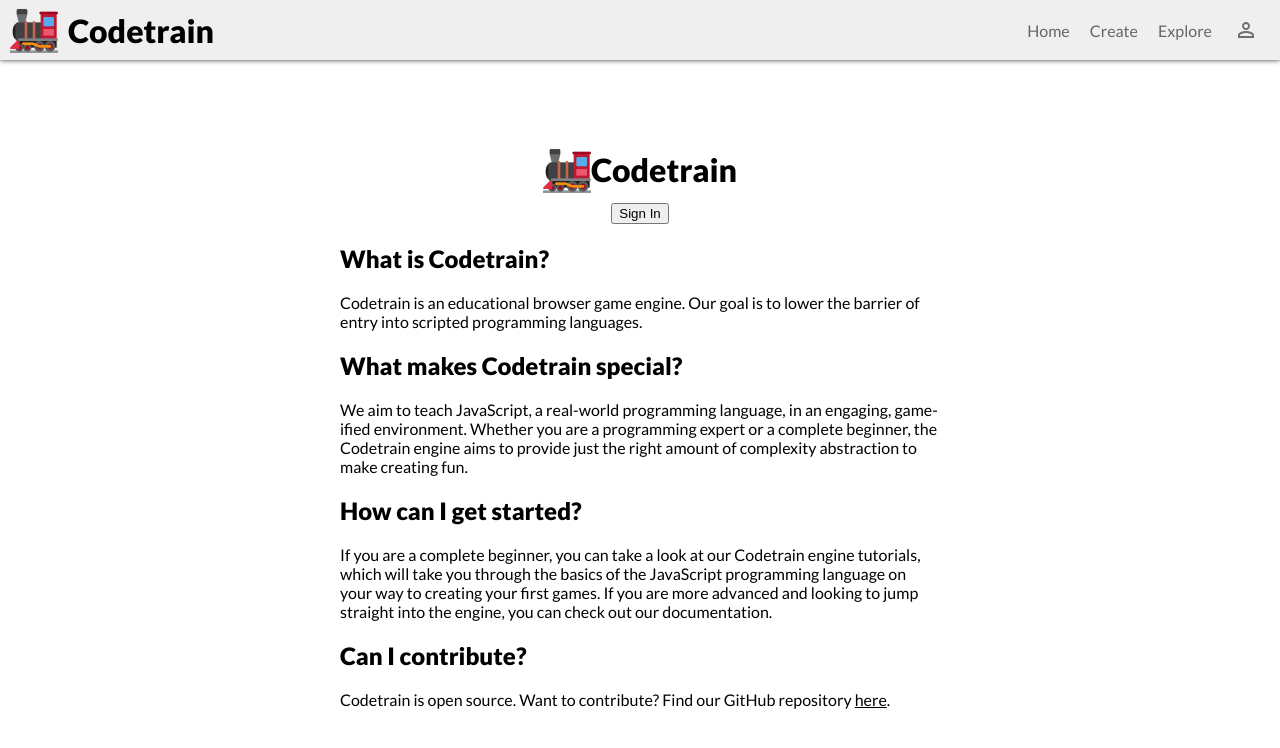
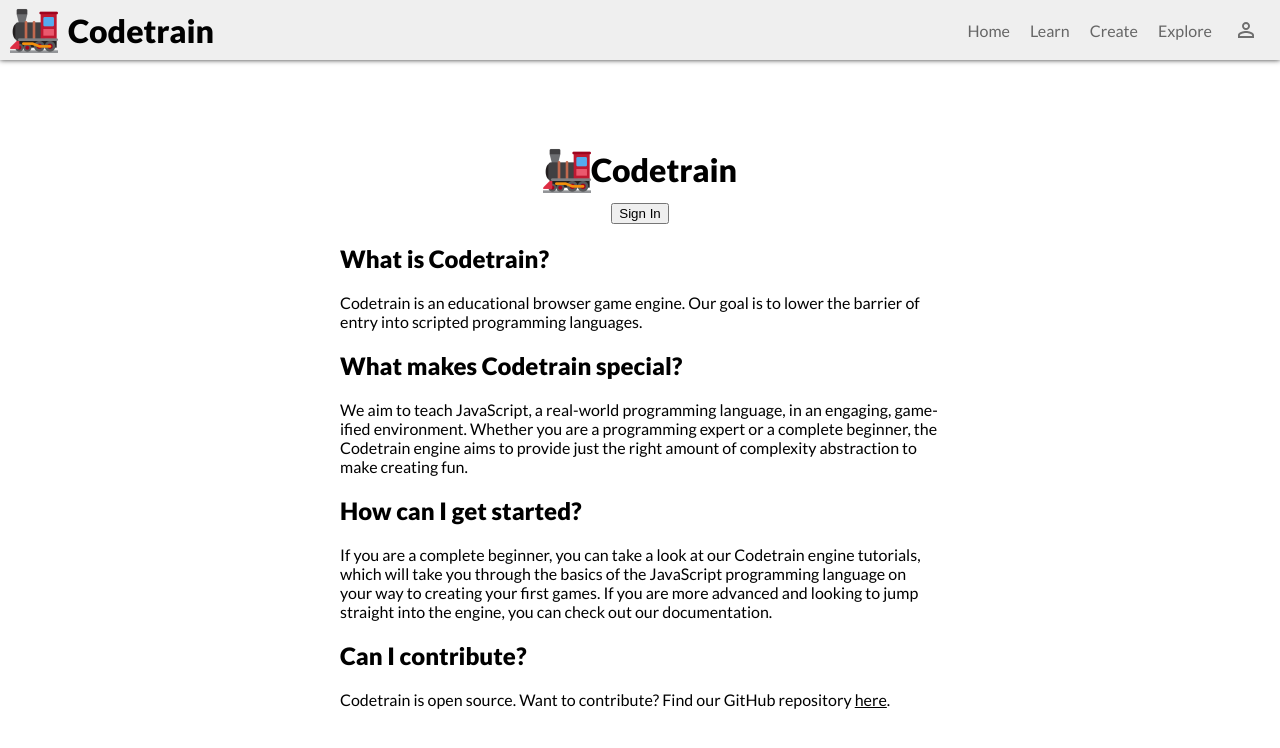
Before and after one commit to LearnCodeOrg/codetrain, a Next.js app: page / in a window 1280 px wide. Shown: the top 748 px of the page. Built offline with nearby package versions, Linux system fonts and the light colour scheme; no server answers.

Commit message:
Improve link styling.

```diff
--- a/components/Header.js
+++ b/components/Header.js
@@ -27,6 +27,9 @@ export default function Header() {
       <Link href="/">
         <a className={styles.link}>Home</a>
       </Link>
+      <Link href="/learn">
+        <a className={styles.link}>Learn</a>
+      </Link>
       <Link href="/create">
         <a className={styles.link}>Create</a>
       </Link>
--- a/pages/learn.js
+++ b/pages/learn.js
@@ -34,7 +34,7 @@ export default function Learn(props) {
         }
       </div>
       <Link href="/next">
-        <a>What&apos;s next?</a>
+        <a className="link">What&apos;s next?</a>
       </Link>
     </div>
   );
--- a/styles/pages/Learn.module.css
+++ b/styles/pages/Learn.module.css
@@ -4,7 +4,6 @@
   flex-wrap: wrap;
 }
 
-.container > a:hover {
-  text-decoration: underline;
-  color: var(--blue0);
+.container > a {
+  margin: 0 20px;
 }
```
